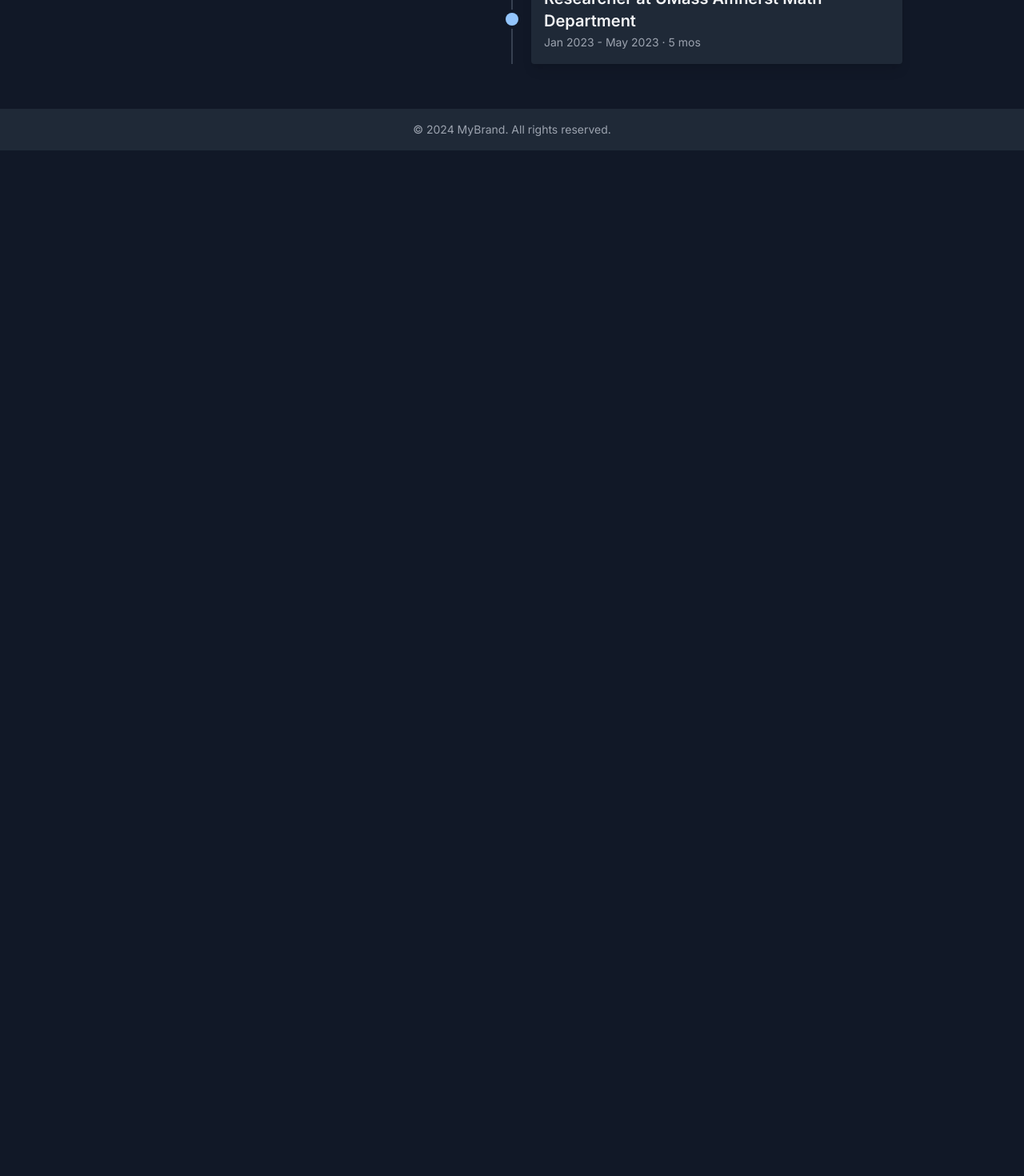
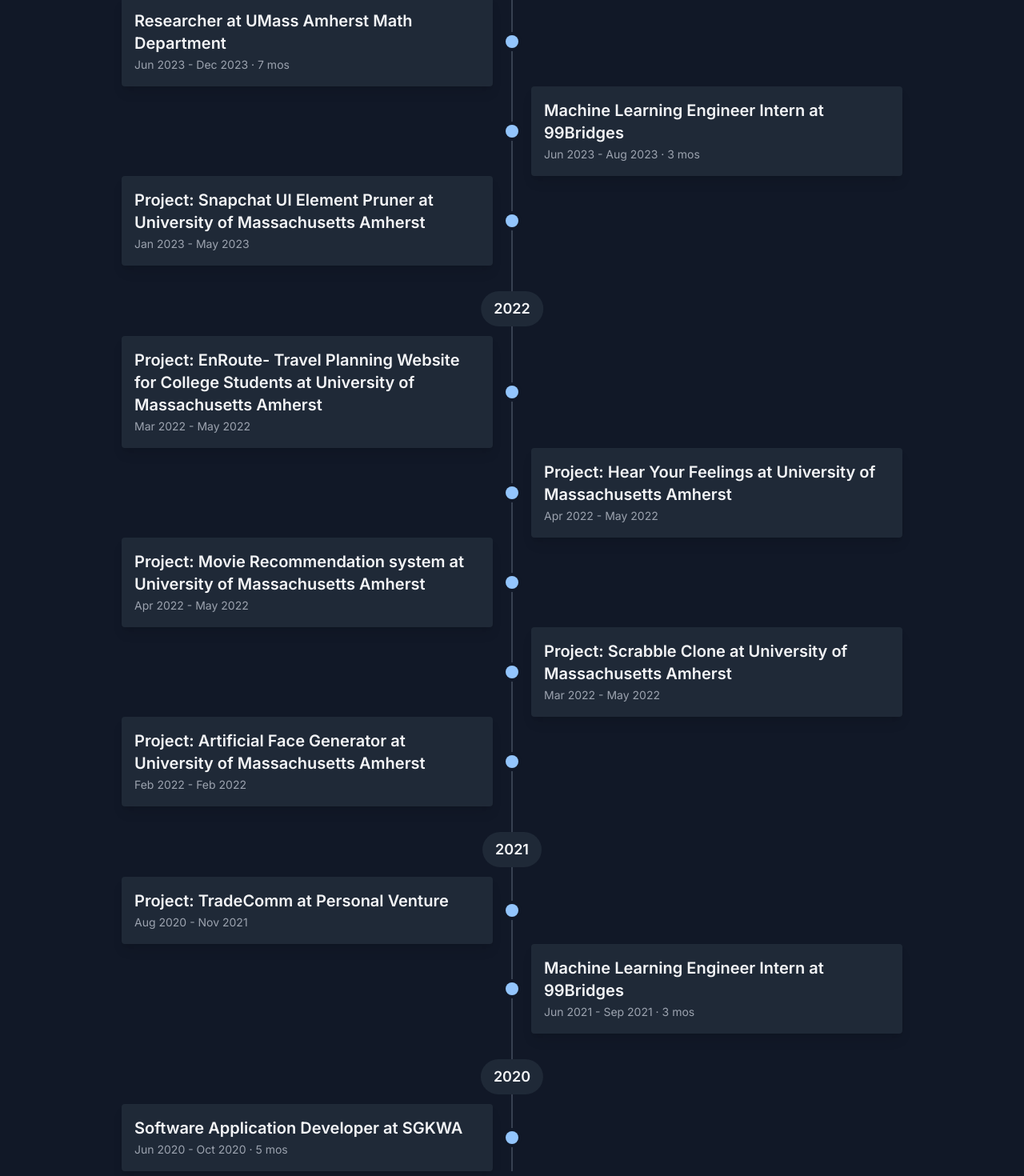
Before and after one commit to DarshGondalia/DarshGondalia.github.io, a Next.js app: page /about in a window 1280 px wide. Shown: the part 960-2430 px from the top of the page at 80% size. Before the commit the page ends 1148 px from the top, so only its background shows below. Built offline with nearby package versions, Linux system fonts and the light colour scheme.

Commit message:
Updated About full

```diff
--- a/app/about/page.tsx
+++ b/app/about/page.tsx
@@ -29,10 +29,21 @@ const yearlyExperiences: YearlyExperience[] = [
         company: 'SICK Sensor Intelligence',
         duration: 'Dec 2023 - Dec 2024 · 1 yr 1 mo',
         description: [
-          'Developed dynamic analytics algorithms for production line monitoring, transforming static sensor data into responsive analytics pages following OOP best practices.',
-          'Provided top-tier technical support to customers, resulting in a 20% increase in satisfaction ratings and a 15% reduction in software bugs.',
-          'Expanded the capabilities of industrial software by implementing advanced analytics algorithms, leading to a potential increase in customer satisfaction scores.',
-          'Developed customer analytics applications for various industrial production line instances with SICK Field Analytics.',
+          'Developed and implemented dynamic analytics algorithms for production line monitoring, transforming static sensor detected information pages into responsive sensor analytics page following OOP best practices.',
+          'Provide top-tier technical support to customers, resulting in a 20% increase in satisfaction ratings and a 15% reduction in software bugs.',
+          'Expand the capabilities of industrial software by implementing advanced analytics algorithms, leading to a potential increase in customer satisfaction scores.',
+          'Developed customer analytics applications for various industrial production line instances with SICK Field Analytics.'
+        ],
+      },
+      {
+        title: 'Project Tech Lead - Large Language Model Personalization in Recommendation',
+        company: 'Spotify Research',
+        duration: 'Jan 2024 - Jun 2024',
+        description: [
+          'Advanced the existing industry leading LLM for Text based sequential matching (TASTE model) by investigating methods to improve and optimise personalised Large Language Model recommendation.',
+          'Analysed the effectiveness of utilising low rank adapter (LoRA) weights per user based on their review history, leading to a 15% improvement in recommendation speed with zero to minimal loss in accuracy.',
+          'Led the research and implementation of individual-based fine-tuning models, reducing training time while maintaining a high level of personalisation for individual users.',
+          'For Paper and results go to portfolio page'
         ],
       },
       // Add more experiences in 2024 if any
@@ -42,21 +53,131 @@ const yearlyExperiences: YearlyExperience[] = [
     year: '2023',
     experiences: [
       {
+        title: 'Researcher',
+        company: 'UMass Amherst Math Department',
+        duration: 'Jun 2023 - Dec 2023 · 7 mos',
+        description: [
+          'Research Experience for Undergraduates (REU) in the UMass Amherst Mathematics Department, where I spearheaded a meta-population model of COVID-19 to project transmission across major cities.',
+          'Leveraged extensive real-world data—including daily case counts, mortality rates, infection/recovery rates, and population susceptibility—to uncover critical drivers of airborne disease spread.',
+          'Developed and validated a compartmental SEIR epidemiology framework, accurately estimating city-to-city transmission dynamics and informing actionable insights for public health strategies.'
+        ],
+      },
+      {
         title: 'Machine Learning Engineer Intern',
         company: '99Bridges',
-        duration: 'June 2023 - Aug 2023 · 3 mos',
+        duration: 'Jun 2023 - Aug 2023 · 3 mos',
         description: [
           'Developed an object detection algorithm for recyclable Chicobag images, improving model performance and efficiency by 50%.',
           'Achieved 98% precision in image classification tasks, strengthening expertise in computer vision and machine learning optimization.',
         ],
       },
       {
-        title: 'Researcher',
-        company: 'UMass Amherst Math Department',
-        duration: 'Jan 2023 - May 2023 · 5 mos',
+        title: 'Project: Snapchat UI Element Pruner',
+        company: 'University of Massachusetts Amherst',
+        duration: 'Jan 2023 - May 2023',
         description: [
-          'Created a meta-population model for COVID-19, leveraging Python, R, and data analysis to simulate and visualize virus spread.',
-          'Enhanced skills in statistical modeling and epidemiological simulations through this research project.',
+          'Collaborated with cross-functional teams to develop a robust algorithm that quickly prunes any disrupting elements from images containing child sexual abuse material on Snapchat, contributing to a 80% increase in successful restoration of original images.',
+          'Utilized Yolov8 and pretrained StableDiffusion model to detect and remove essential elements that hide important information in Snapchat images, such as text boxes, unknown scratches and additional user added GUI elements, resulting in a 90% increase in image clarity for FBI investigations.',
+          'Implemented a feature allowing users to select specific areas of the image to target anomalies created by the Snapchat paint tool, leading to a 75% reduction in time spent identifying and removing disruptive elements.',
+          'Skills: Computer Vision · Stable Diffusion · REST APIs · Machine Learning · Agile Development'
+        ],
+      },
+      // Add more experiences in 2023 if any
+    ],
+  },
+  {
+    year: '2022',
+    experiences: [
+      {
+        title: 'Project: EnRoute- Travel Planning Website for College Students',
+        company: 'University of Massachusetts Amherst',
+        duration: 'Mar 2022 - May 2022',
+        description: [
+          'Built and deployed custom EnRoute Travel website using Javascript, ExpressJS, HTML & CSS for college students to easily plan their vacations.',
+          'Created user-friendly interface with features tailored to college student\'s vacation needs; grew monthly customer base by 25%.',
+          'Optimized MongoDB database for data storage and retrieval speed resulting in a 30% reduction of loading times.',
+          'Implemented server using Node.js, Express.js; database using MongoDB; dynamic website using HTML, CSS, Javascript, Bootstrap.'
+        ],
+      },
+      {
+        title: 'Project: Hear Your Feelings',
+        company: 'University of Massachusetts Amherst',
+        duration: 'Apr 2022 - May 2022',
+        description: [
+          'Developed a project that uses computer vision to detect a user\'s emotion and provides song genre and playlist recommendations based on that emotion.',
+          'Integrated Machine Learning algorithms to recognize 5 different emotions with 95% accuracy, increasing user engagement by 25%.',
+          'Deployed an automated system for analyzing images of human faces in real-time using TensorFlow & OpenCV technologies, resulting in a 30% reduction in development costs.',
+          'Merging two models- 1. Emotion detector using PyTorch, KNF, NumPy. 2. Song Suggestion using SGD on Spotify music dataset.'
+        ],
+      },
+      {
+        title: 'Project: Movie Recommendation system',
+        company: 'University of Massachusetts Amherst',
+        duration: 'Apr 2022 - May 2022',
+        description: [
+          'Integrated Popularity Based System, Content-Based Filtering, Collaborative Filtering & Hybrid System to recommend movies to users based on preferences & likings.',
+          'Achieved 100% approval upon conducting beta test with 300 users for measuring success of the app.',
+          'Recommends a movie to a user based on ratings history and personal data like age, gender, location, etc.',
+          'Python, SGD on sparse matrix of data to train; Achieved over 85% accuracy using a 94% sparse matrix.'
+        ],
+      },
+      {
+        title: 'Project: Scrabble Clone',
+        company: 'University of Massachusetts Amherst',
+        duration: 'Mar 2022 - May 2022',
+        description: [
+          'Designed and developed scrabble game clone.',
+          'Implemented all time scorekeeping using ExpressJS, NodeJS, Javascript, HTML, CSS.'
+        ],
+      },
+      {
+        title: 'Project: Artificial Face Generator',
+        company: 'University of Massachusetts Amherst',
+        duration: 'Feb 2022 - Feb 2022',
+        description: [
+          'Created a model that generates a fake face which looks like an actor/actress but is actually fake.',
+          'Implemented GANs using PyTorch, NumPy and CNNs/filters and achieved over 95% accuracy in testing.'
+        ],
+      },
+    ]
+  },
+  {
+    year: '2021',
+    experiences: [
+      {
+        title: 'Project: TradeComm',
+        company: 'Personal Venture',
+        duration: 'Aug 2020 - Nov 2021',
+        description: [
+          'Developed TradeComm platform to enable seamless digital communication between different stakeholders in the textile industry, allowing for improved collaboration & feedback.',
+          'Installed direct conversation & public review system accessible to over 4K users worldwide, increasing visibility of customer reviews by 20%.',
+          'Enabled automated follow-up processes for customer feedback, resulting in increased satisfaction ratings by 15%.',
+          'Implemented an immediate feedback system and public/private forums- swift, RESTful API, Firebase.'
+        ],
+      },
+      {
+        title: 'Machine Learning Engineer Intern',
+        company: '99Bridges',
+        duration: 'Jun 2021 - Sep 2021 · 3 mos',
+        description: [
+          'Developed object detection algorithm to identify & classify recyclable Chicobag images to automatically increment the count used in a self-checkout counter in product pilot operation in Target, CVS and Walmart.',
+          'Collaborated with a cross-functional team to optimize the existing model, improving throughput and latency by 50%, while decreasing false positives.',
+          'Engineered & tested a novel image processing pipeline for 99Bridges’ Chicobag using TensorFlow, achieving 98% precision within 2 weeks.'
+        ],
+      },
+      // Add more experiences in 2023 if any
+    ],
+  },
+  {
+    year: '2020',
+    experiences: [
+      {
+        title: 'Software Application Developer',
+        company: 'SGKWA',
+        duration: 'Jun 2020 - Oct 2020 · 5 mos',
+        description: [
+          'Worked with the team to understand requirements and used requirements elicitation techniques such as interviews, questionnaires and surveys and documented them.',
+          'Used Java with Android studio and developed a basic 4 page app.'
         ],
       },
       // Add more experiences in 2023 if any
```
